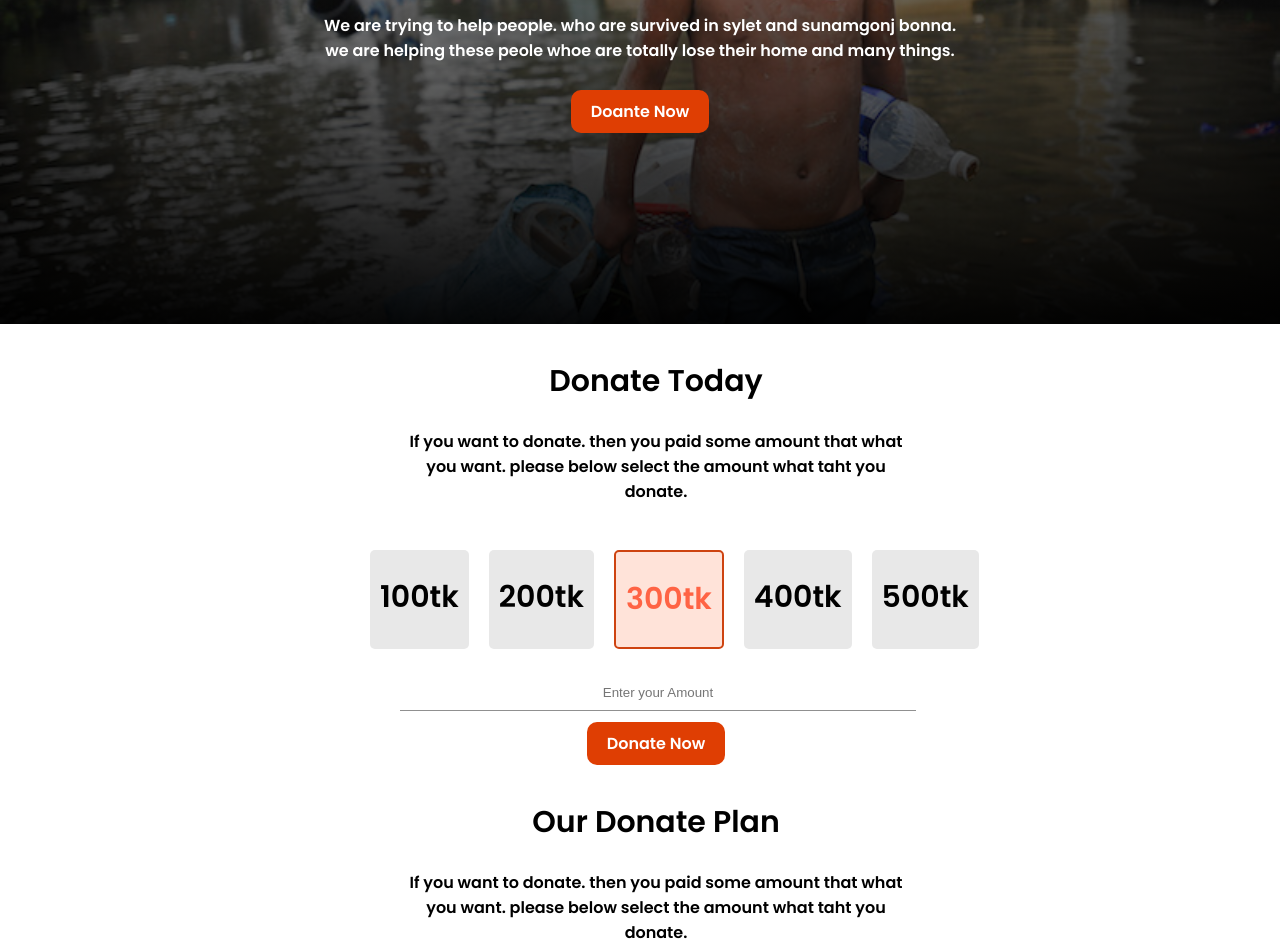
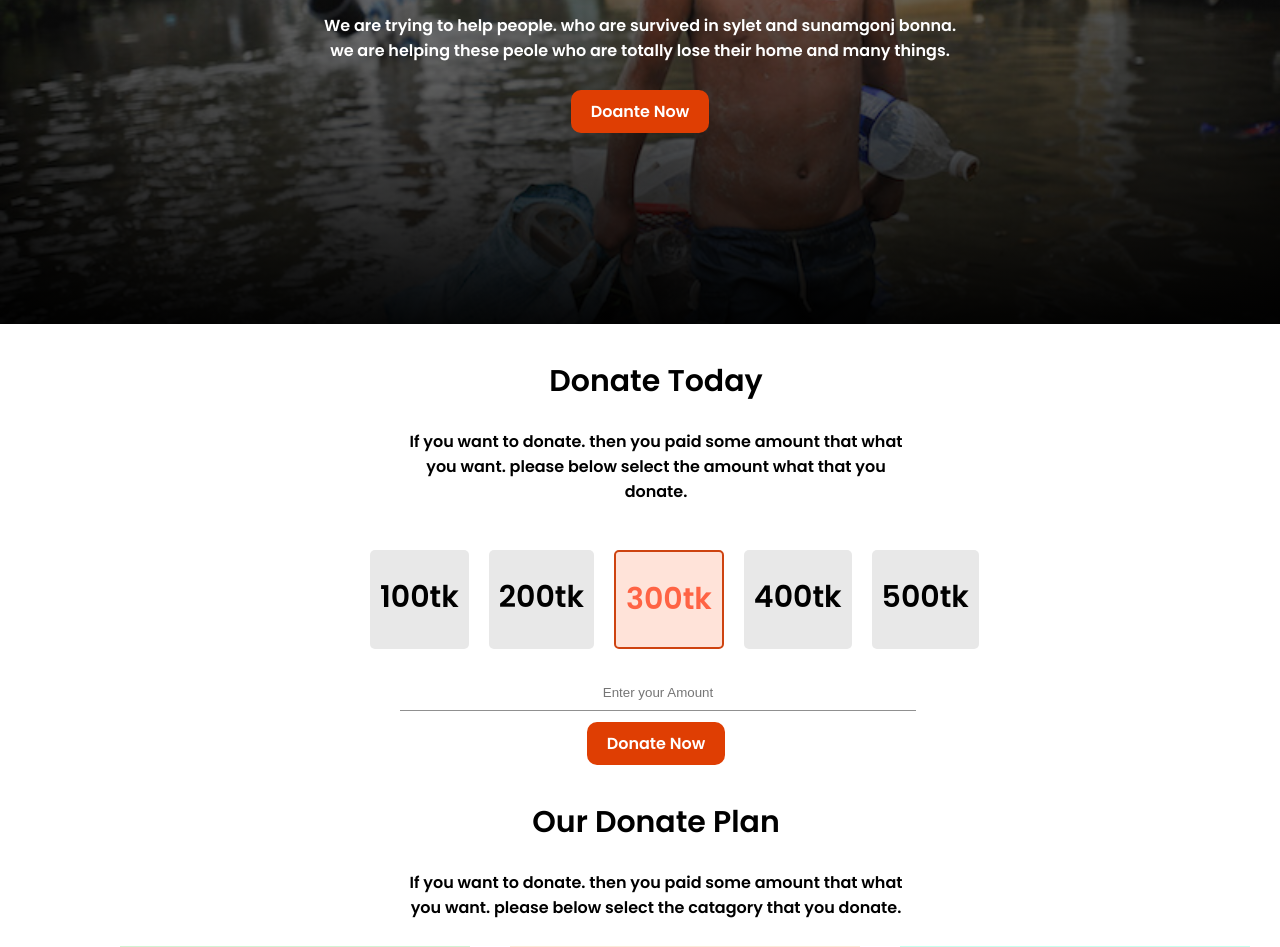
Before and after one commit to arifjahan88/Donate-Website, a plain HTML site: page index.html in a window 1280 px wide. Shown: the part 353-1300 px from the top of the page. Drawn offline with Linux system fonts and the light colour scheme.

Commit message:
all done

```diff
--- a/index.html
+++ b/index.html
@@ -20,7 +20,7 @@
         <h1>Let's help those people who more in need</h1>
         <p>
           We are trying to help people. who are survived in sylet and sunamgonj
-          bonna. we are helping these peole whoe are totally lose their home and
+          bonna. we are helping these peole who are totally lose their home and
           many things.
         </p>
         <a class="donate-button" href="#">Doante Now</a>
@@ -34,7 +34,7 @@
         <h2>Donate Today</h2>
         <p>
           If you want to donate. then you paid some amount that what you want.
-          please below select the amount what taht you donate.
+          please below select the amount what that you donate.
         </p>
       </div>
     </section>
@@ -74,7 +74,7 @@
         <h2>Our Donate Plan</h2>
         <p>
           If you want to donate. then you paid some amount that what you want.
-          please below select the amount what taht you donate.
+          please below select the catagory that you donate.
         </p>
       </div>
     </section>
```
